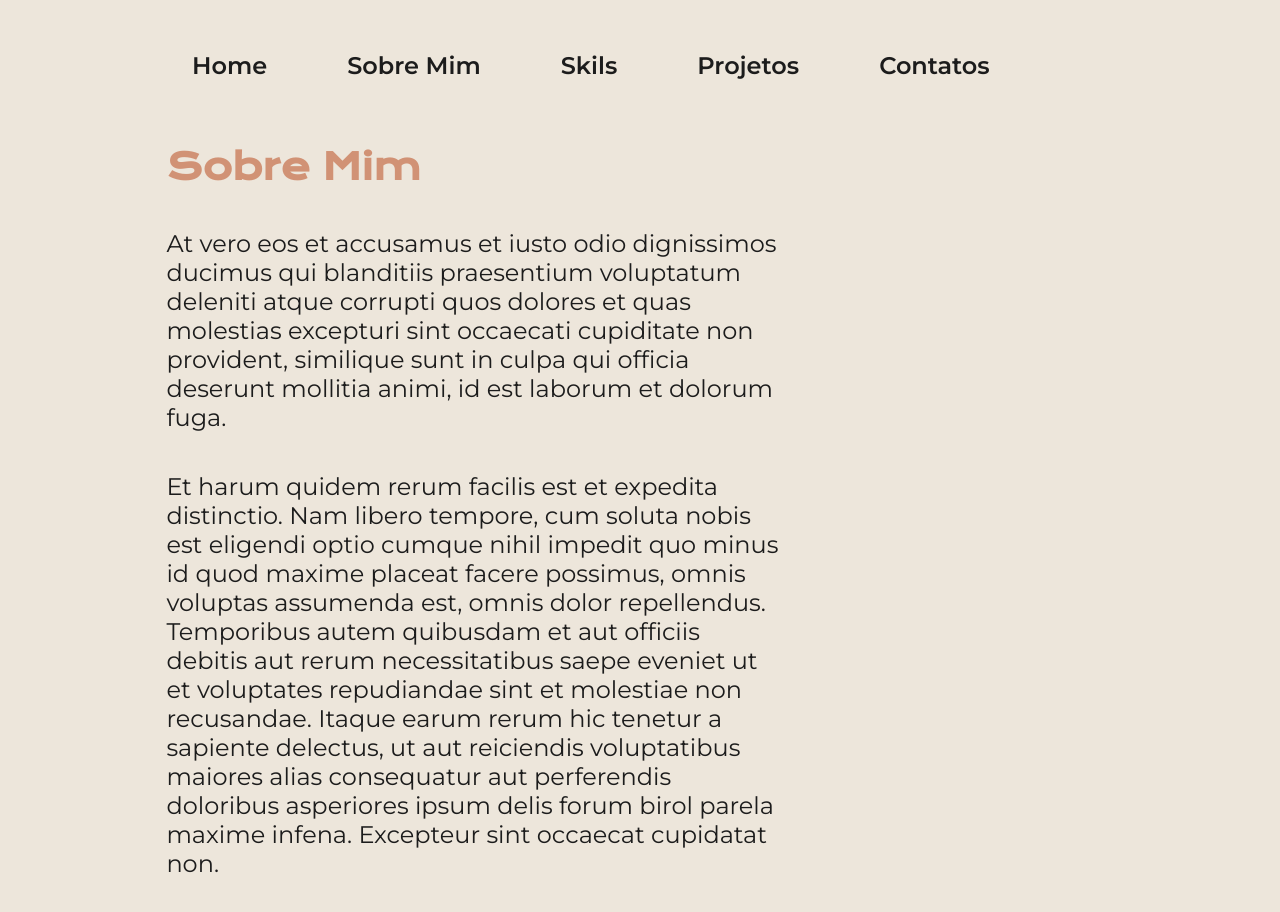
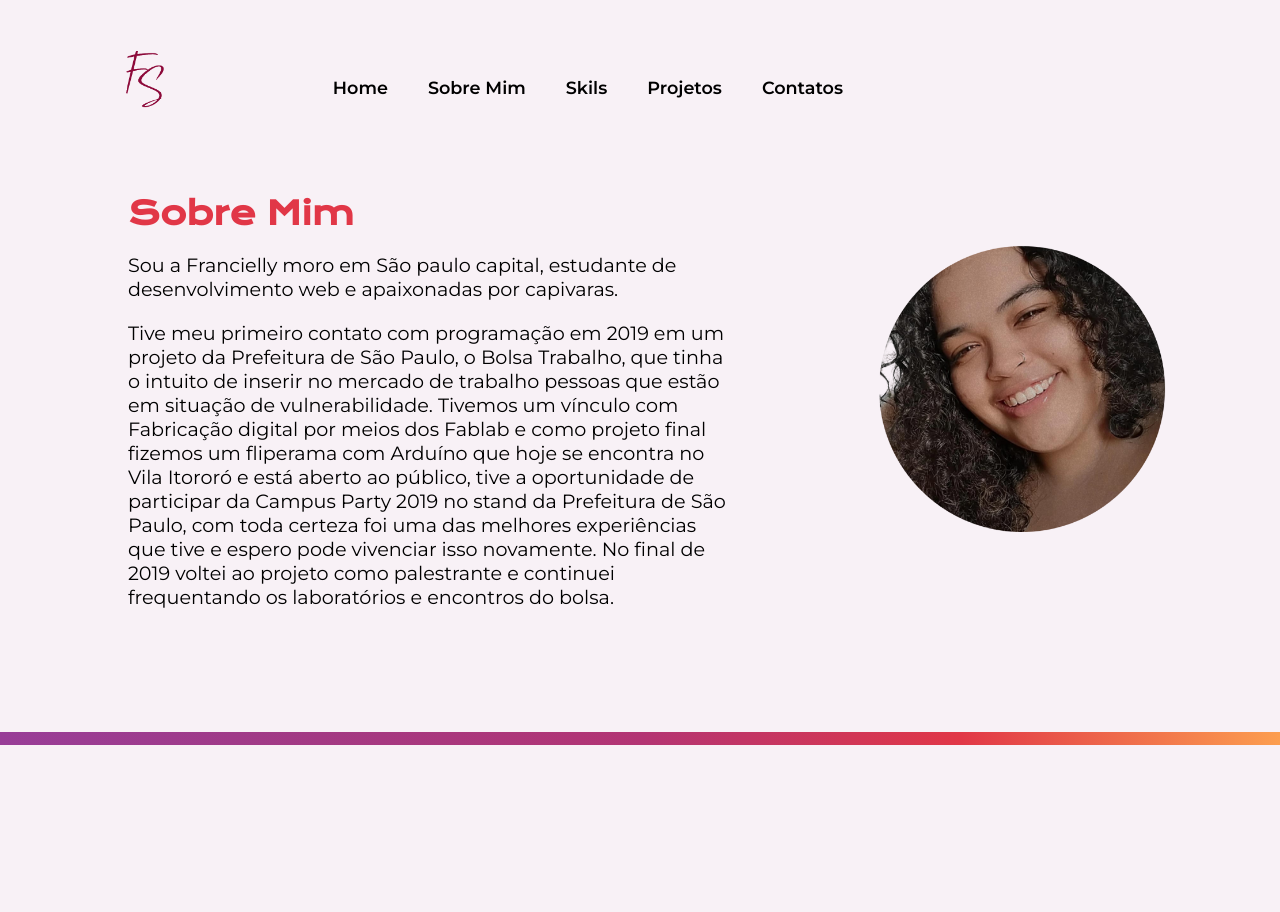
Before and after one commit to DevFrancielly/Portifolio, a plain HTML site: page about.html in a window 1280 px wide. After the commit the page ends 800 px from the top, so only its background shows below. Drawn offline with nearby package versions, Linux system fonts and the light colour scheme.

Commit message:
first commit

```diff
--- a/about.html
+++ b/about.html
@@ -9,6 +9,7 @@
 </head>
 <body>
     <header class="header">
+        <img class="image_assinatura-logo" src="./assets/image/image-logo.png" alt="">
         <nav class="header-menu">
             <a class="header-menu-link" href="index.html">Home</a>
             <a class="header-menu-link" href="about.html">Sobre Mim</a>
@@ -20,13 +21,14 @@
     <main class="presentation">
         <section class="presentation-content">
             <h1 class="presentation-content-title">Sobre Mim</h1>
-            <p class="presentation-content-text">At vero eos et accusamus et iusto odio dignissimos ducimus qui blanditiis praesentium voluptatum deleniti atque corrupti quos dolores et quas molestias excepturi sint occaecati cupiditate non provident, similique sunt in culpa qui officia deserunt mollitia animi, id est laborum et dolorum fuga.</p>
-            <p class="presentation-content-text">Et harum quidem rerum facilis est et expedita distinctio. Nam libero tempore, cum soluta nobis est eligendi optio cumque nihil impedit quo minus id quod maxime placeat facere possimus, omnis voluptas assumenda est, omnis dolor repellendus. Temporibus autem quibusdam et aut officiis debitis aut rerum necessitatibus saepe eveniet ut et voluptates repudiandae sint et molestiae non recusandae. Itaque earum rerum hic tenetur a sapiente delectus, ut aut reiciendis voluptatibus maiores alias consequatur aut perferendis doloribus asperiores ipsum delis forum birol parela maxime infena. Excepteur sint occaecat cupidatat non.</p>
+            <p class="presentation-content-text">Sou a Francielly moro em São paulo capital, estudante de desenvolvimento web e apaixonadas por capivaras. </p>
+            <p class="presentation-content-text">Tive meu primeiro contato com programação em 2019 em um projeto da Prefeitura de São Paulo, o Bolsa Trabalho, que tinha o intuito de inserir no mercado de trabalho pessoas que estão em situação de vulnerabilidade.
+                Tivemos um vínculo com Fabricação digital por meios dos Fablab e como projeto final fizemos um fliperama com Arduíno que hoje se encontra no Vila Itororó e está aberto ao público, tive a oportunidade de participar da Campus Party 2019 no stand da Prefeitura de São Paulo, com toda certeza foi uma das melhores experiências que tive e espero pode vivenciar isso novamente.
+                No final de 2019 voltei ao projeto como palestrante e continuei frequentando os laboratórios e encontros do bolsa. </p>
         </section>
-        <!-- <img src="assets/image/avatar.png" alt="avatar de francielly">-->
+        <img class="presentation_photo" src="./assets/image/foto-de-francielly.png" alt="foto de Francielly Silva">
     </main>
-   <!-- <footer class="baseboard">
-        <P>Desenvolvido por Francielly Silva</P>
-    </footer>-->
-</body>
+    <footer class="rodape">
+        <div class="rodape-group"></div>
+    </footer>
 </html>
--- a/style/about.css
+++ b/style/about.css
@@ -1,8 +1,9 @@
 @import url('https://fonts.googleapis.com/css2?family=Krona+One&family=Montserrat:wght@400;600&display=swap');
 :root {
-    --cor-primaria: #EDE6DB;
-    --cor-font: #d19275;
-    --cor-destaque: #1C1C1C;
+    --cor-primaria: #F8F1F6;
+    --cor-font: #000000;
+    --cor-destaque: #e13747;
+    --linear-gradient: linear-gradient(90deg, #983d97, #a33983, #b33473, #e13747, #fc9e4f);
 
     --fonte-primaria: 'Krona One', sans-serif;
     --font-secundaria: 'Montserrat', sans-serif;
@@ -13,78 +14,73 @@
     padding: 0;
 }
 body {
+    background: var(--cor-primaria);
     box-sizing: border-box;
-    background-color: var(--cor-primaria);
     color: var(--cor-font);
 }
 .header{
-    padding: 4% 0% 0% 15%;
+    display: flex;
+}
+.image_assinatura-logo {
+    width: 9%;
+    display: flex;
+    padding-top: 4%;
+    padding-left: 7%;
 }
 .header-menu {
+    padding-top: 6%;
+    padding-left: 10%;
     display: flex;
-    gap: 80px;
+    gap: 40px;
+    justify-content: start;
 }
 .header-menu-link {
     font-family: var(--font-secundaria);
-    font-size: 24px;
+    font-size: 1.1rem;
     font-weight: 600;
-    color: var(--cor-destaque);
+    color: var(--cor-font);
     text-decoration: none;
 }
 .header-menu-link:hover{
-    color: var( --cor-font);
+    color: var(--cor-destaque);
 }
 .titulo-destaque {
     color: var(--cor-destaque);
 }
 .presentation {
-    padding: 5% 13%;
+    padding-left: 10%;
     display: flex;
     align-items: center;
-    justify-content: space-between;
 }
 .presentation-content {
-    width: 615px;
+    width: 600px;
     display: flex;
     flex-direction: column;
-    gap: 40px;
+    gap: 20px;
 }
 .presentation-content-title {
-    font-size: 36px;
+    padding-top: 14%;
+    font-size: 2rem;
     font-family: var(--fonte-primaria);
+    color: var(--cor-destaque);
 }
 .presentation-content-text {
-    font-size: 24px;
+    font-size: 1.2rem;
     font-family: var(--font-secundaria);
-    color: #1C1C1C;
 }
-.presentation-link-title {
-    font-family: var(--fonte-primaria);
-    font-weight: 400;
-    font-size: 24px;
+.presentation_photo{
+    width: 25%;
+    display: flex;
+    padding-left: 13%;
+    padding-top: 5%;
 }
-.presentation-link {
-    display: flex;
-    flex-direction: column;
-    align-items: center;
-    justify-content: space-between;
-    gap: 13px;
+.rodape {
+    position:absolute;
+    top: 732px;
+    width: 100%;
+
 }
-.presentation-link-config {
-    border: 2px solid var(--cor-destaque);
-    display: flex;
-    justify-content: center;
-    gap: 16px;
-    width: 378px;
-    text-align: center;
-    border-radius: 10px;
-    font-size: 24px;
-    font-weight: 600;
-    padding: 21.5px 0;
-    text-decoration: none;
-    color: var(--cor-font);
-    font-family:  var(--font-secundaria)
+.rodape-group {
+    background: var(--linear-gradient);
+    height: 0.8em;
 }
-.presentation-link-config:hover {
-    background-color: #1D5C63;
-}
--- a/style/contact.css
+++ b/style/contact.css
@@ -1,8 +1,9 @@
 @import url('https://fonts.googleapis.com/css2?family=Krona+One&family=Montserrat:wght@400;600&display=swap');
 :root {
-    --cor-primaria: #1C1C1C;
-    --cor-font: #EDE6DB;
-    --cor-destaque: #d19275;
+    --cor-primaria: #F8F1F6;
+    --cor-font: #000000;
+    --cor-destaque: #b33473;
+    --linear-gradient: linear-gradient(90deg, #983d97, #a33983, #b33473, #e13747, #fc9e4f);
 
     --fonte-primaria: 'Krona One', sans-serif;
     --font-secundaria: 'Montserrat', sans-serif;
@@ -14,25 +15,34 @@
 }
 body {
     box-sizing: border-box;
-    background-color: var(--cor-primaria);
+    background: var(--cor-primaria);
     color: var(--cor-font);
 }
 .header{
-    padding: 4% 0% 0% 15%;
+    display: flex;
+}
+.image_assinatura-logo {
+    width: 9%;
+    display: flex;
+    padding-top: 4%;
+    padding-left: 7%;
 }
 .header-menu {
+    padding-top: 6%;
+    padding-left: 10%;
     display: flex;
-    gap: 80px;
+    gap: 40px;
+    justify-content: start;
 }
 .header-menu-link {
     font-family: var(--font-secundaria);
-    font-size: 24px;
+    font-size: 1.1rem;
     font-weight: 600;
-    color: var(--cor-destaque);
+    color: var(--cor-font);
     text-decoration: none;
 }
 .header-menu-link:hover{
-    color: var( --cor-font);
+    color: var(--cor-font);
 }
 .titulo-destaque {
     color: var(--cor-destaque);
@@ -42,6 +52,7 @@ body {
     display: flex;
     align-items: center;
     justify-content: space-between;
+    gap: 85px;
 }
 .presentation-content {
     width: 615px;
@@ -50,40 +61,17 @@ body {
     gap: 40px;
 }
 .presentation-content-title {
-    font-size: 36px;
-    font-family: var(--fonte-primaria)
+    font-size: 2rem;
+    font-family: var(--fonte-primaria);
+    color: var(--cor-destaque);
 }
-.presentation-content-text {
-    font-size: 24px;
-    font-family: var(--font-secundaria)
+.rodape {
+    position:absolute;
+    top: 732px;
+    width: 100%;
+
 }
-.presentation-link-title {
-    font-family: var(--fonte-primaria);
-    font-weight: 400;
-    font-size: 24px;
+.rodape-group {
+    background: var(--linear-gradient);
+    height: 0.8em;
 }
-.presentation-link {
-    display: flex;
-    flex-direction: column;
-    align-items: center;
-    justify-content: space-between;
-    gap: 13px;
-}
-.presentation-link-config {
-    border: 2px solid var(--cor-destaque);
-    display: flex;
-    justify-content: center;
-    gap: 16px;
-    width: 378px;
-    text-align: center;
-    border-radius: 10px;
-    font-size: 24px;
-    font-weight: 600;
-    padding: 21.5px 0;
-    text-decoration: none;
-    color: var(--cor-font);
-    font-family:  var(--font-secundaria)
-}
-.presentation-link-config:hover {
-    background-color: #1D5C63;
-}
--- a/style/project.css
+++ b/style/project.css
@@ -1,8 +1,9 @@
 @import url('https://fonts.googleapis.com/css2?family=Krona+One&family=Montserrat:wght@400;600&display=swap');
 :root {
-    --cor-primaria: #EDE6DB;
-    --cor-font: #d19275;
-    --cor-destaque: #1C1C1C;
+    --cor-primaria: #F8F1F6;
+    --cor-font: #000000;
+    --cor-destaque: #b33473;
+    --linear-gradient: linear-gradient(90deg, #983d97, #a33983, #b33473, #e13747, #fc9e4f);
 
     --fonte-primaria: 'Krona One', sans-serif;
     --font-secundaria: 'Montserrat', sans-serif;
@@ -14,25 +15,34 @@
 }
 body {
     box-sizing: border-box;
-    background-color: var(--cor-primaria);
+    background: var(--cor-primaria);
     color: var(--cor-font);
 }
 .header{
-    padding: 4% 0% 0% 15%;
+    display: flex;
+}
+.image_assinatura-logo {
+    width: 9%;
+    display: flex;
+    padding-top: 4%;
+    padding-left: 7%;
 }
 .header-menu {
+    padding-top: 6%;
+    padding-left: 10%;
     display: flex;
-    gap: 80px;
+    gap: 40px;
+    justify-content: start;
 }
 .header-menu-link {
     font-family: var(--font-secundaria);
-    font-size: 24px;
+    font-size: 1.1rem;
     font-weight: 600;
-    color: var(--cor-destaque);
+    color: var(--cor-font);
     text-decoration: none;
 }
 .header-menu-link:hover{
-    color: var( --cor-font);
+    color: var(--cor-font);
 }
 .titulo-destaque {
     color: var(--cor-destaque);
@@ -42,6 +52,7 @@ body {
     display: flex;
     align-items: center;
     justify-content: space-between;
+    gap: 85px;
 }
 .presentation-content {
     width: 615px;
@@ -50,40 +61,17 @@ body {
     gap: 40px;
 }
 .presentation-content-title {
-    font-size: 36px;
-    font-family: var(--fonte-primaria)
+    font-size: 2rem;
+    font-family: var(--fonte-primaria);
+    color: var(--cor-destaque);
 }
-.presentation-content-text {
-    font-size: 24px;
-    font-family: var(--font-secundaria)
+.rodape {
+    position:absolute;
+    top: 732px;
+    width: 100%;
+
 }
-.presentation-link-title {
-    font-family: var(--fonte-primaria);
-    font-weight: 400;
-    font-size: 24px;
+.rodape-group {
+    background: var(--linear-gradient);
+    height: 0.8em;
 }
-.presentation-link {
-    display: flex;
-    flex-direction: column;
-    align-items: center;
-    justify-content: space-between;
-    gap: 13px;
-}
-.presentation-link-config {
-    border: 2px solid var(--cor-destaque);
-    display: flex;
-    justify-content: center;
-    gap: 16px;
-    width: 378px;
-    text-align: center;
-    border-radius: 10px;
-    font-size: 24px;
-    font-weight: 600;
-    padding: 21.5px 0;
-    text-decoration: none;
-    color: var(--cor-font);
-    font-family:  var(--font-secundaria)
-}
-.presentation-link-config:hover {
-    background-color: #1D5C63;
-}
--- a/style/skils.css
+++ b/style/skils.css
@@ -1,8 +1,9 @@
 @import url('https://fonts.googleapis.com/css2?family=Krona+One&family=Montserrat:wght@400;600&display=swap');
 :root {
-    --cor-primaria: #d19275;
-    --cor-font: #EDE6DB;
-    --cor-destaque: #1C1C1C;
+    --cor-primaria: #F8F1F6;
+    --cor-font: #000000;
+    --cor-destaque: #b33473;
+    --linear-gradient: linear-gradient(90deg, #983d97, #a33983, #b33473, #e13747, #fc9e4f);
 
     --fonte-primaria: 'Krona One', sans-serif;
     --font-secundaria: 'Montserrat', sans-serif;
@@ -14,25 +15,34 @@
 }
 body {
     box-sizing: border-box;
-    background-color: var(--cor-primaria);
+    background: var(--cor-primaria);
     color: var(--cor-font);
 }
 .header{
-    padding: 4% 0% 0% 15%;
+    display: flex;
+}
+.image_assinatura-logo {
+    width: 9%;
+    display: flex;
+    padding-top: 4%;
+    padding-left: 7%;
 }
 .header-menu {
+    padding-top: 6%;
+    padding-left: 10%;
     display: flex;
-    gap: 80px;
+    gap: 40px;
+    justify-content: start;
 }
 .header-menu-link {
     font-family: var(--font-secundaria);
-    font-size: 24px;
+    font-size: 1.1rem;
     font-weight: 600;
-    color: var(--cor-destaque);
+    color: var(--cor-font);
     text-decoration: none;
 }
 .header-menu-link:hover{
-    color: var( --cor-font);
+    color: var(--cor-font);
 }
 .titulo-destaque {
     color: var(--cor-destaque);
@@ -42,6 +52,7 @@ body {
     display: flex;
     align-items: center;
     justify-content: space-between;
+    gap: 85px;
 }
 .presentation-content {
     width: 615px;
@@ -50,40 +61,26 @@ body {
     gap: 40px;
 }
 .presentation-content-title {
-    font-size: 36px;
-    font-family: var(--fonte-primaria)
+    font-size: 1.8rem;
+    font-family: var(--fonte-primaria);
+    color: var(--cor-destaque);
 }
-.presentation-content-text {
-    font-size: 24px;
-    font-family: var(--font-secundaria)
+.skils {
+    padding-top: 2%;
+    padding-left: 20%;
+    display: flex;
+    space-between: center;
 }
-.presentation-link-title {
-    font-family: var(--fonte-primaria);
-    font-weight: 400;
-    font-size: 24px;
+.skils_image{
+    width:10%;
+    margin: 20px;
 }
-.presentation-link {
-    display: flex;
-    flex-direction: column;
-    align-items: center;
-    justify-content: space-between;
-    gap: 13px;
+.rodape {
+    position:absolute;
+    top: 732px;
+    width: 100%;
 }
-.presentation-link-config {
-    border: 2px solid var(--cor-destaque);
-    display: flex;
-    justify-content: center;
-    gap: 16px;
-    width: 378px;
-    text-align: center;
-    border-radius: 10px;
-    font-size: 24px;
-    font-weight: 600;
-    padding: 21.5px 0;
-    text-decoration: none;
-    color: var(--cor-font);
-    font-family:  var(--font-secundaria)
+.rodape-group {
+    background: var(--linear-gradient);
+    height: 0.8em;
 }
-.presentation-link-config:hover {
-    background-color: #1D5C63;
-}
--- a/style/style.css
+++ b/style/style.css
@@ -1,8 +1,9 @@
 @import url('https://fonts.googleapis.com/css2?family=Krona+One&family=Montserrat:wght@400;600&display=swap');
 :root {
-    --cor-primaria: #1C1C1C;
-    --cor-font: #EDE6DB;
-    --cor-destaque: #d19275;
+    --cor-primaria: #F8F1F6;
+    --cor-font: #000000;
+    --cor-destaque: #e13747;
+    --linear-gradient: linear-gradient(90deg, #983d97, #a33983, #b33473, #e13747, #fc9e4f);
 
     --fonte-primaria: 'Krona One', sans-serif;
     --font-secundaria: 'Montserrat', sans-serif;
@@ -14,94 +15,65 @@
 }
 body {
     box-sizing: border-box;
-    background-color: var(--cor-primaria);
+    background: var(--cor-primaria);
     color: var(--cor-font);
 }
 .header{
-    padding: 4% 0% 0% 15%;
+    display: flex;
+}
+.image_assinatura-logo {
+    width: 9%;
+    display: flex;
+    padding-top: 4%;
+    padding-left: 7%;
 }
 .header-menu {
+    padding-top: 6%;
+    padding-left: 10%;
     display: flex;
-    gap: 80px;
+    gap: 40px;
+    justify-content: start;
 }
 .header-menu-link {
     font-family: var(--font-secundaria);
-    font-size: 1.5rem;
+    font-size: 1.1rem;
     font-weight: 600;
-    color: var(--cor-destaque);
+    color: var(--cor-font);
     text-decoration: none;
-}
-.header-menu-link:hover{
-    color: var(--cor-font);
 }
 .titulo-destaque {
     color: var(--cor-destaque);
 }
 .presentation {
-    padding: 5% 13%;
+    padding: 10% 0 0 10%;
     display: flex;
     align-items: center;
     justify-content: space-between;
-    gap: 85px;
 }
 .presentation-content {
     width: 615px;
     display: flex;
     flex-direction: column;
-    gap: 40px;
+    gap: 30px;
 }
 .presentation-content-title {
     font-size: 2.25rem;
-    font-family: var(--fonte-primaria)
+    align-items: center;
+    font-family: var(--font-secundaria);
+    font-weight: 600;
 }
 .presentation-content-text {
     font-size: 1.5rem;
     font-family: var(--font-secundaria)
 }
-.presentation-link-title {
-    font-family: var(--fonte-primaria);
-    font-weight: 400;
-    font-size: 1.5rem;
+
+.rodape {
+    position:absolute;
+    top: 732px;
+    width: 100%;
+
 }
-.presentation-link {
-    display: flex;
-    flex-direction: column;
-    align-items: center;
-    justify-content: space-between;
-    gap: 13px;
+.rodape-group {
+    background: var(--linear-gradient);
+    height: 0.8em;
 }
-.presentation-link-config {
-    border: 2px solid var(--cor-destaque);
-    display: flex;
-    justify-content: center;
-    gap: 16px;
-    width: 50%;
-    text-align: center;
-    border-radius: 10px;
-    font-size: 1.5rem;
-    font-weight: 600;
-    padding: 21.5px 0;
-    text-decoration: none;
-    color: var(--cor-font);
-    font-family:  var(--font-secundaria)
-}
-.presentation-link-config:hover {
-    background-color: #393d42;
-    color: var(--cor-primaria);
-}
-.presentation-image {
-    width: 50%;
-}
-
-@media (max-width: 1200px) {
-
-    .presentation {
-        flex-direction: column-reverse;
-    }
-    .header {
-        padding: 10%;
-    }
-    .header-menu {
-        justify-content: center;
-    }
-}
```
Also changed, not shown: contact.html (+4 -0 lines), index.html (+10 -11 lines), project.html (+4 -0 lines), skils.html (+9 -0 lines), assets/image/FS.png (added), assets/image/foto-de-francielly.png (added), assets/image/gradient.jpg (added), assets/image/image-logo.png (added).
